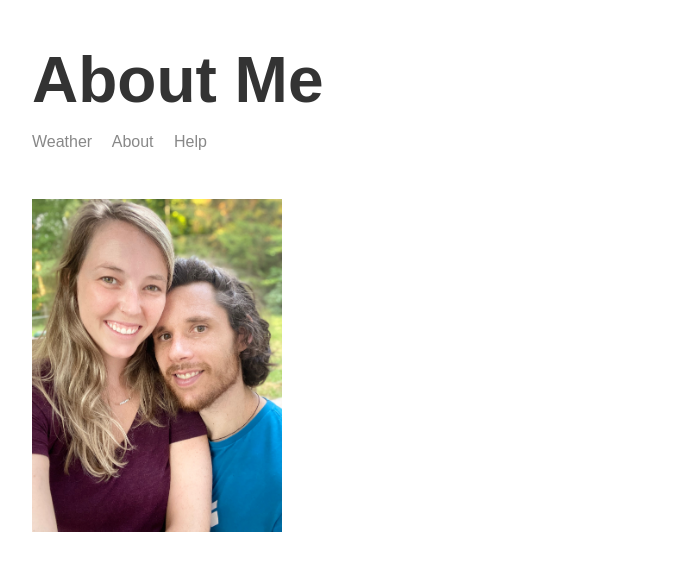
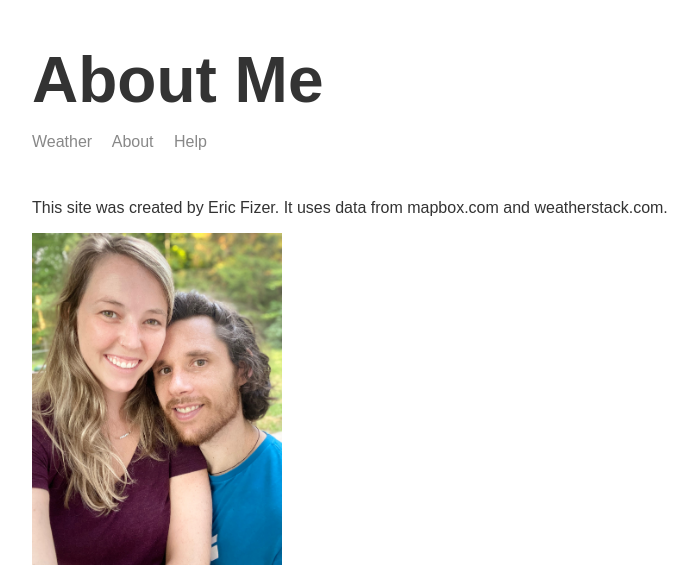
Before and after one commit to fizereg/node3-weather-website, a Node server app: page /about in a window 1280 px wide. Shown: the top 565 px of the page, without its empty margins (283-977 px from the left). Run offline with Node 20, Linux system fonts and the light colour scheme.

Commit message:
Add about text

```diff
--- a/templates/views/about.hbs
+++ b/templates/views/about.hbs
@@ -12,6 +12,7 @@
 
         <div class="main-content">
             {{>header}}
+            <p>This site was created by Eric Fizer. It uses data from mapbox.com and weatherstack.com.</p>
             <img class="portrait" src="/img/IMG_7284.JPG">
         </div>
 
```
